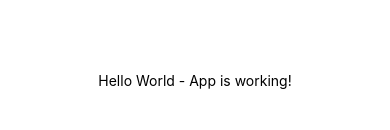
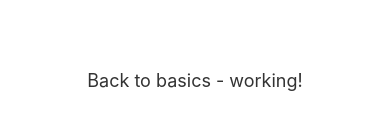
Before and after one commit to Tuckermorin/Criminal-Intent-App, a React Native app: screen /Index in a window 390 px wide. Shown: the part 342-472 px from the top of the page. Built offline with nearby package versions, Linux system fonts and the light colour scheme.

Commit message:
trouble shooting app

```diff
--- a/App.js
+++ b/App.js
@@ -1,11 +1,24 @@
-// App.js - Minimal test version
+// Minimal working version
 import React from 'react';
-import { Text, View } from 'react-native';
+import { StyleSheet, Text, View } from 'react-native';
 
 export default function App() {
-    return (
-        <View style={{ flex: 1, justifyContent: 'center', alignItems: 'center' }}>
-            <Text>Hello World - App is working!</Text>
-        </View>
-    );
+  return (
+    <View style={styles.container}>
+      <Text style={styles.text}>Back to basics - working!</Text>
+    </View>
+  );
 }
+
+const styles = StyleSheet.create({
+  container: {
+    flex: 1,
+    justifyContent: 'center',
+    alignItems: 'center',
+    backgroundColor: '#fff',
+  },
+  text: {
+    fontSize: 18,
+    color: '#333',
+  },
+});
--- a/app.json
+++ b/app.json
@@ -18,7 +18,6 @@
     },
     "web": {
       "bundler": "metro",
-      "output": "static",
       "favicon": "./assets/images/favicon.png"
     },
     "plugins": [
--- a/package.json
+++ b/package.json
@@ -18,7 +18,7 @@
     "@react-navigation/bottom-tabs": "^7.3.10",
     "@react-navigation/native": "^7.1.14",
     "@react-navigation/native-stack": "^7.3.21",
-    "expo": "~53.0.17",
+    "expo": "^53.0.19",
     "expo-constants": "~17.1.7",
     "expo-image-picker": "~16.1.4",
     "expo-status-bar": "~2.2.3",
--- a/src/components/EmptyState.js
+++ b/src/components/EmptyState.js
@@ -1,7 +1,7 @@
 // src/components/EmptyState.js
+import { Ionicons } from '@expo/vector-icons';
 import React from 'react';
-import { View, Text, TouchableOpacity } from 'react-native';
-import { Ionicons } from '@expo/vector-icons';
+import { Text, TouchableOpacity, View } from 'react-native';
 import { useTheme } from '../context/ThemeContext';
 import { createEmptyStateStyles } from '../styles/components/emptyStateStyles';
 
--- a/src/styles/components/emptyStateStyles.js
+++ b/src/styles/components/emptyStateStyles.js
@@ -1,6 +1,6 @@
 // src/styles/components/emptyStateStyles.js
 import { StyleSheet } from 'react-native';
-import { spacing, fontSize } from '../globalStyles';
+import { fontSize, spacing } from '../globalStyles';
 
 export const createEmptyStateStyles = (theme) => StyleSheet.create({
     container: {
```
Also changed, not shown: 1 other file (tests, documents, lock files or other folders).
